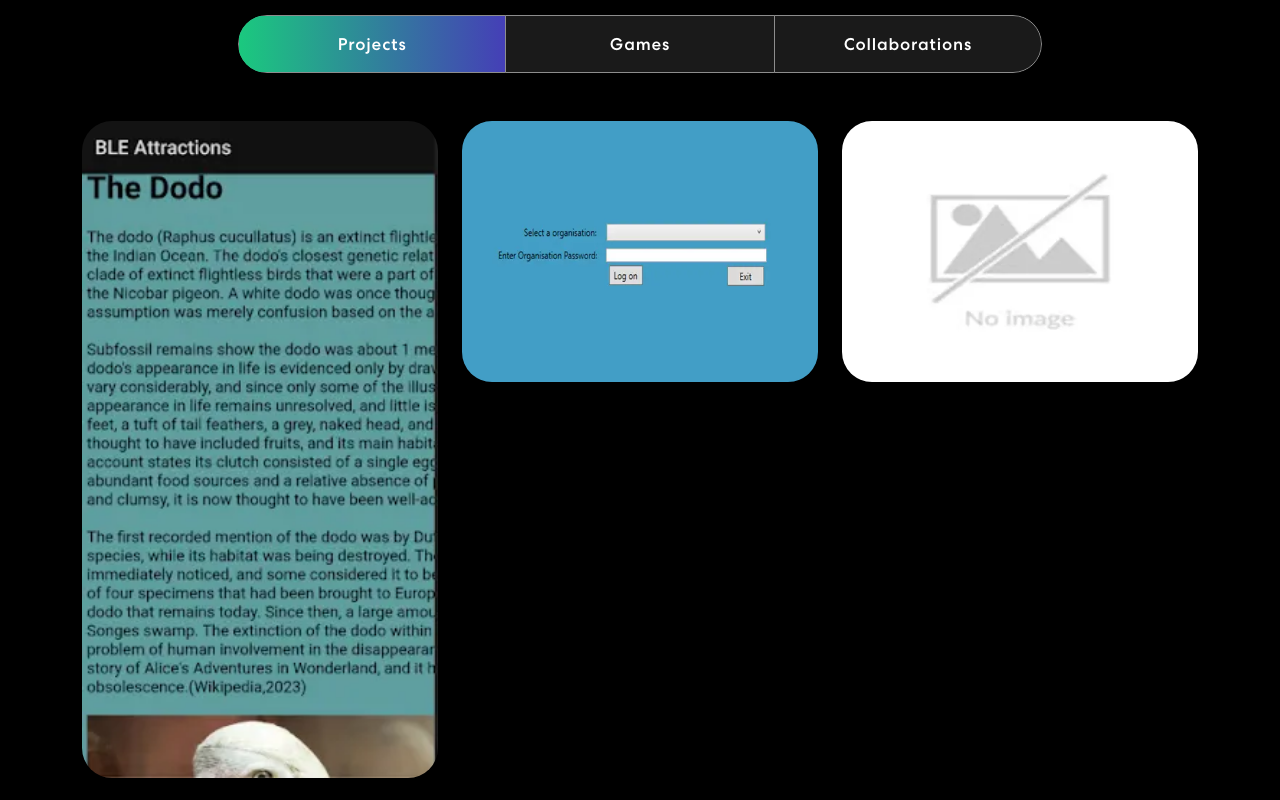
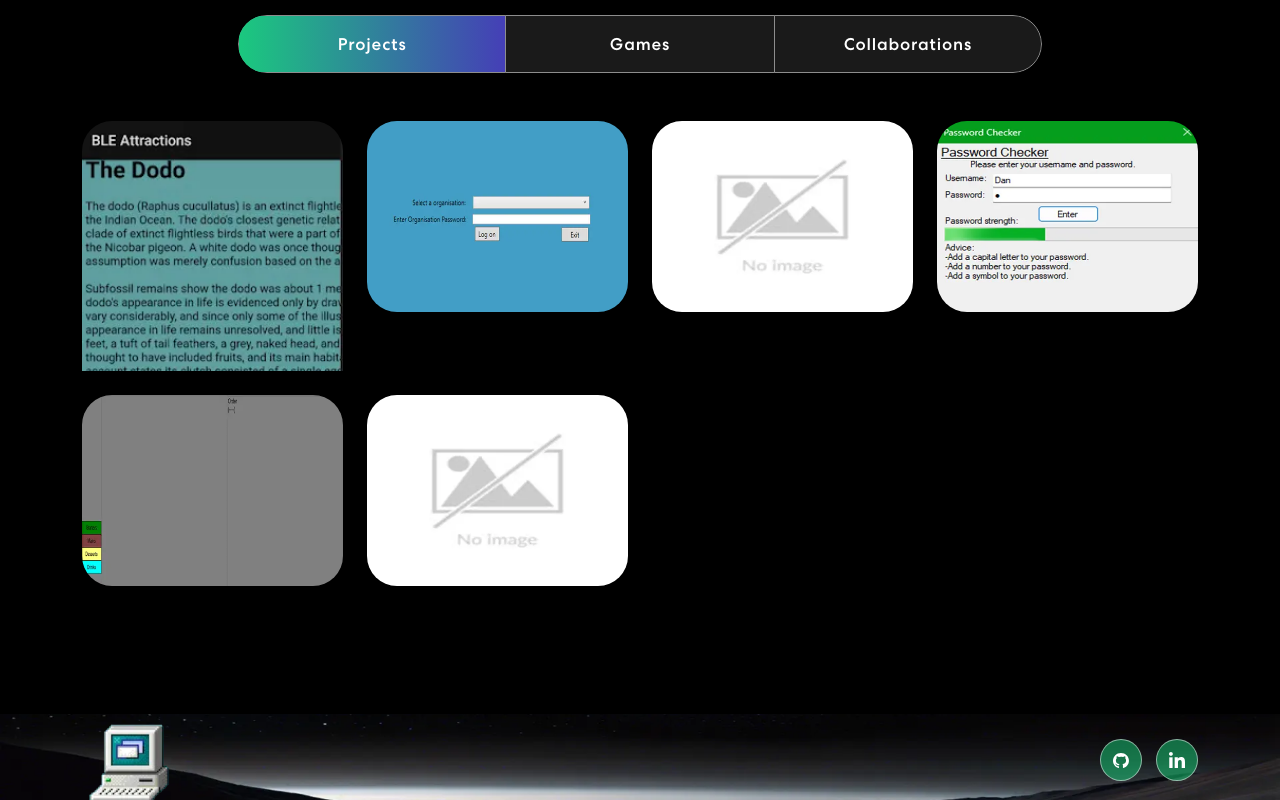
Before and after one commit to Danicus2000000/Danicus2000000.github.io, a React (Create React App) app: page / in a window 1280 px wide. Shown: the part 1340-2140 px from the top of the page. Built offline with nearby package versions, Linux system fonts and the light colour scheme; grey boxes are pictures that could not be loaded; the HTML template or start-up script is replaced by a standard one.

Commit message:
Updated project cards to handle mobile size screenshots for projects

```diff
--- a/src/App.css
+++ b/src/App.css
@@ -422,7 +422,13 @@ nav.navbar .navbar-toggler[aria-expanded="true"] .navbar-toggler-icon {
 .proj-imgbx {
   position: relative;
   border-radius: 30px;
-  overflow: hidden;
+  overflow: scroll;
+  margin-bottom: 24px;
+}
+.proj-colbx
+{
+  overflow: scroll;
+  max-height: 250px;
   margin-bottom: 24px;
 }
 .proj-imgbx::before {
--- a/src/components/ProjectCard.js
+++ b/src/components/ProjectCard.js
@@ -2,7 +2,7 @@ import { Col } from "react-bootstrap";
 
 export const ProjectCard = ({ title, description, imgUrl, urlJump }) => {
   return (
-    <Col size={12} sm={6} md={4}>
+    <Col size={12} sm={6} md={3} className="proj-colbx">
       <a href={urlJump}><div className="proj-imgbx">
         <img src={imgUrl} alt=""/>
         <div className="proj-txtx">
```
